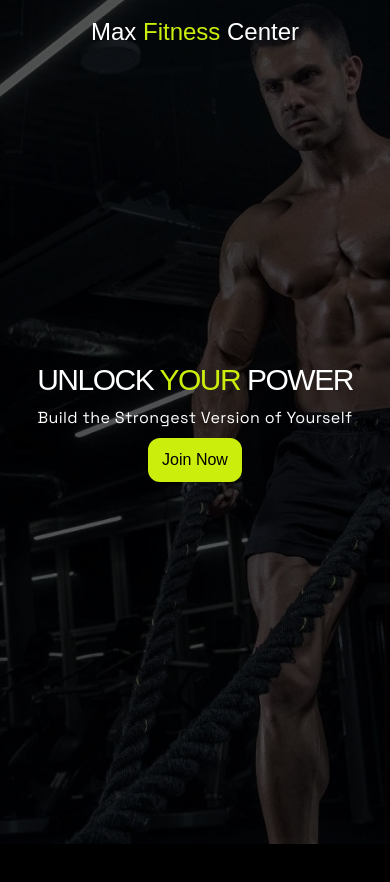
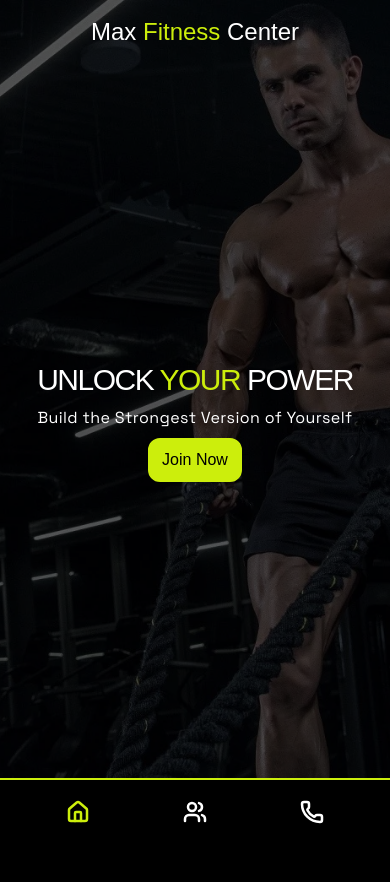
Before and after one commit to adeelahmed09/Max-Fitness, a Next.js app: page / in a window 390 px wide. Shown: the top 882 px of the page. Built offline with nearby package versions, Linux system fonts and the light colour scheme; a web font is replaced by a local one.

Commit message:
feat: Enhance navigation component with icons for better user experience

```diff
--- a/src/app/components/Nav.js
+++ b/src/app/components/Nav.js
@@ -4,6 +4,7 @@ import Link from 'next/link';
 import { usePathname } from 'next/navigation';
 
 import { Zen_Dots } from "next/font/google"
+import { House, Phone, Users } from 'lucide-react';
 const zen_dots = Zen_Dots({
   subsets: ["latin"],
   weight: ["400"],
@@ -18,17 +19,19 @@ function Nav() {
         </section>
         <section className='right-nav'>
           <ul className={`lg:text-lg sm:text ${zen_dots.className} flex items-center gap-5 text-white`}>
-                <li className={`${pathName==="/"?"border-t-2 border-[#CCEE0C] text-[#CCEE0C]":"border-none text-white hover:text-[#CCEE0C]"} py-7`}><Link href={"/"}>Home</Link></li>
-                <li className={`${pathName==="/about-us"?"border-t-2 border-[#CCEE0C] text-[#CCEE0C]":"border-none hover:text-[#CCEE0C] text-white"} py-7`}><Link href={"#"}>About Us</Link></li>
-                <li className={`${pathName==="/contact-us"?"border-t-2 border-[#CCEE0C] text-[#CCEE0C]":"border-none hover:text-[#CCEE0C] text-white"} py-7`}><Link href={"/contact-us"}>Contact Us</Link></li>
+            <li className={`${pathName === "/" ? "border-t-2 border-[#CCEE0C] text-[#CCEE0C]" : "border-none text-white hover:text-[#CCEE0C]"} py-7`}><Link href={"/"}>Home</Link></li>
+            <li className={`${pathName === "/about-us" ? "border-t-2 border-[#CCEE0C] text-[#CCEE0C]" : "border-none hover:text-[#CCEE0C] text-white"} py-7`}><Link href={"#"}>About Us</Link></li>
+            <li className={`${pathName === "/contact-us" ? "border-t-2 border-[#CCEE0C] text-[#CCEE0C]" : "border-none hover:text-[#CCEE0C] text-white"} py-7`}><Link href={"/contact-us"}>Contact Us</Link></li>
           </ul>
         </section>
       </nav>
       <div className='absolute z-50 top-0 w-full text-center pt-4 sm:hidden'>
         <h1 className={`${zen_dots.className} text-2xl text-white`}>Max <span className='text-[#CCEE0C]'>Fitness</span> Center</h1>
       </div>
-    <nav className='sm:hidden' id='mobileNav'>
-
+      <nav className='sm:hidden w-full px-5 py-5 border-t-2 border-[#CCEE0C] bg-black flex items-center justify-around fixed text-white bottom-0 z-50' id='mobileNav'>
+        <Link href={"/"} className={`flex flex-col items-center hover:text-[#CCEE0C] justify-center`}><House size={24} color={pathName === "/" ? "#CCEE0C" : "  #fff"} strokeWidth={2.5} /> </Link>
+        <Link href={"/"} className={`flex flex-col items-center justify-center`}><Users strokeWidth={2.5} color={pathName === "/about-us" ? "#CCEE0C" : "  #fff"}/> </Link>
+        <Link href={"/contact-us"} className={`flex flex-col items-center justify-center`}><Phone strokeWidth={2.5} color={pathName === "/contact-us" ? "#CCEE0C" : "  #fff"} /> </Link>
       </nav>
     </>
   )
```
Lines whose indentation alone changed are shown as unchanged.
